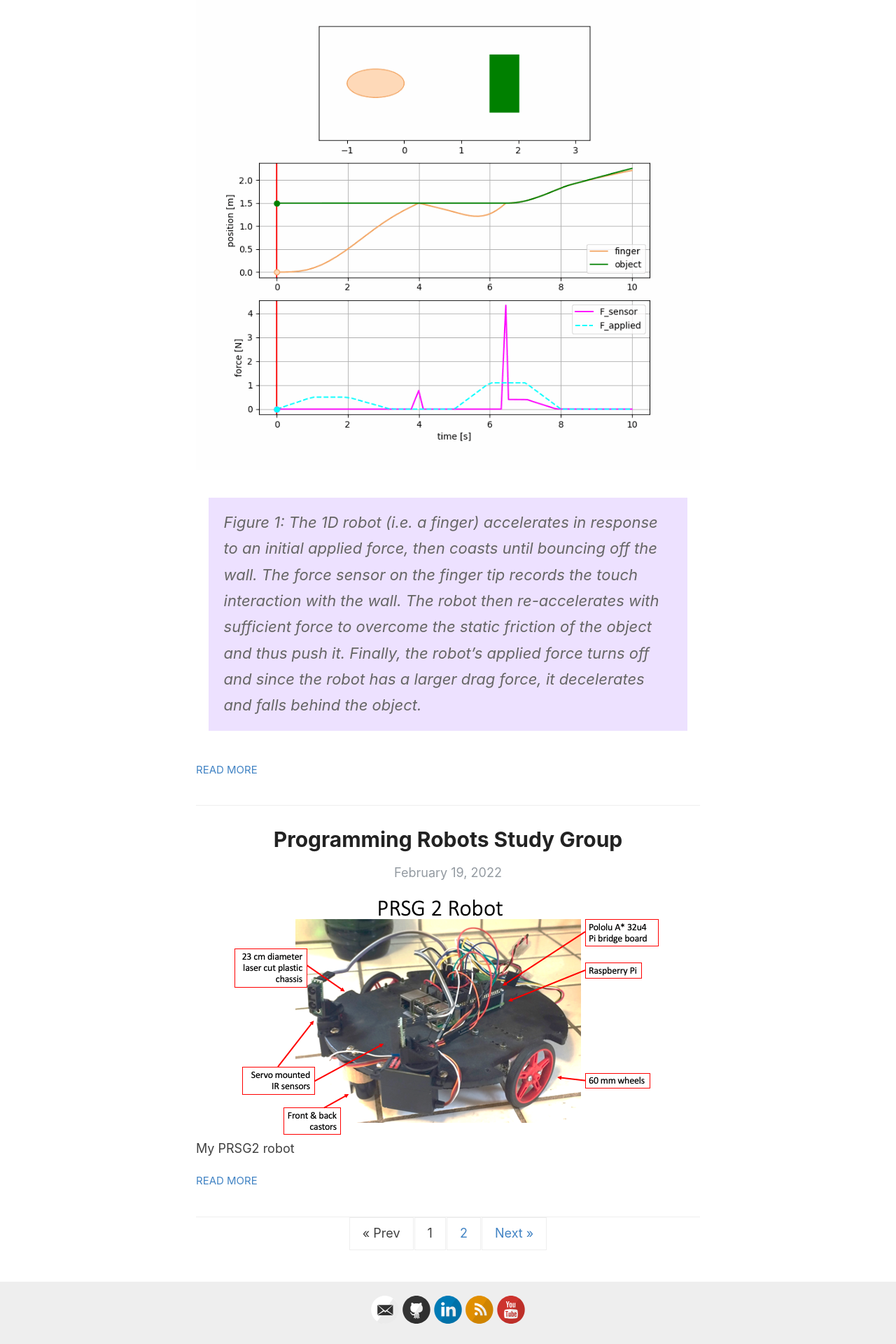
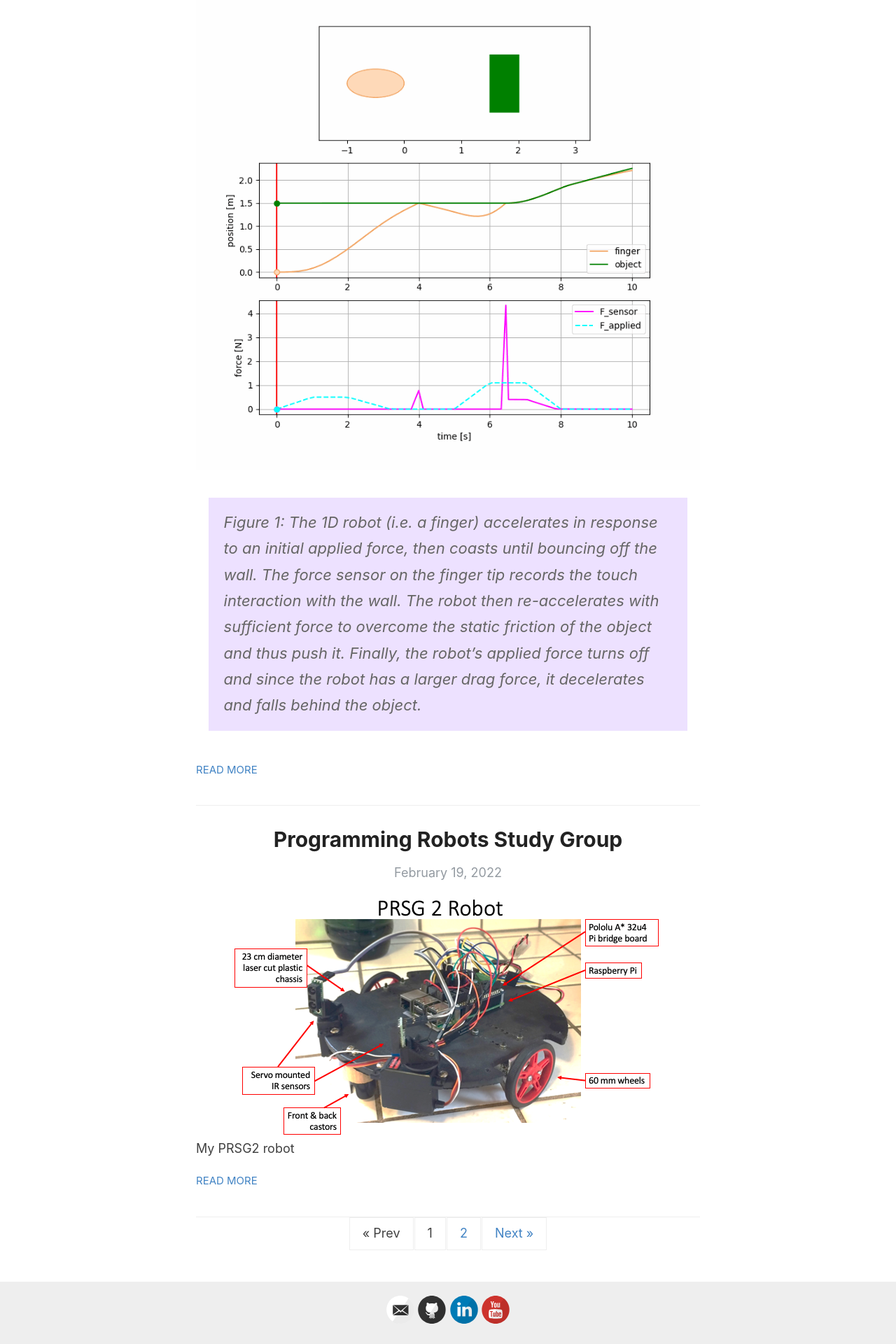
Before and after one commit to jdsalmonson/jdsalmonson.github.io, a Jekyll site: the page built from index.html, in a window 1280 px wide. Shown: the part 3090-5010 px from the top of the page at 70% size. Built offline with Jekyll 4.4.1, drawn with Linux system fonts in a browser that asks for light colours; the list of posts is cut into pages by our own code.

Commit message:
Removed RSS feed.

```diff
--- a/_config.yml
+++ b/_config.yml
@@ -28,7 +28,7 @@ footer-links:
   instagram:
   linkedin: jay-salmonson
   pinterest:
-  rss: rss
+  rss: # rss
   twitter: #JaySalmonson
   stackoverflow:
   youtube: jdsalmonson
```
